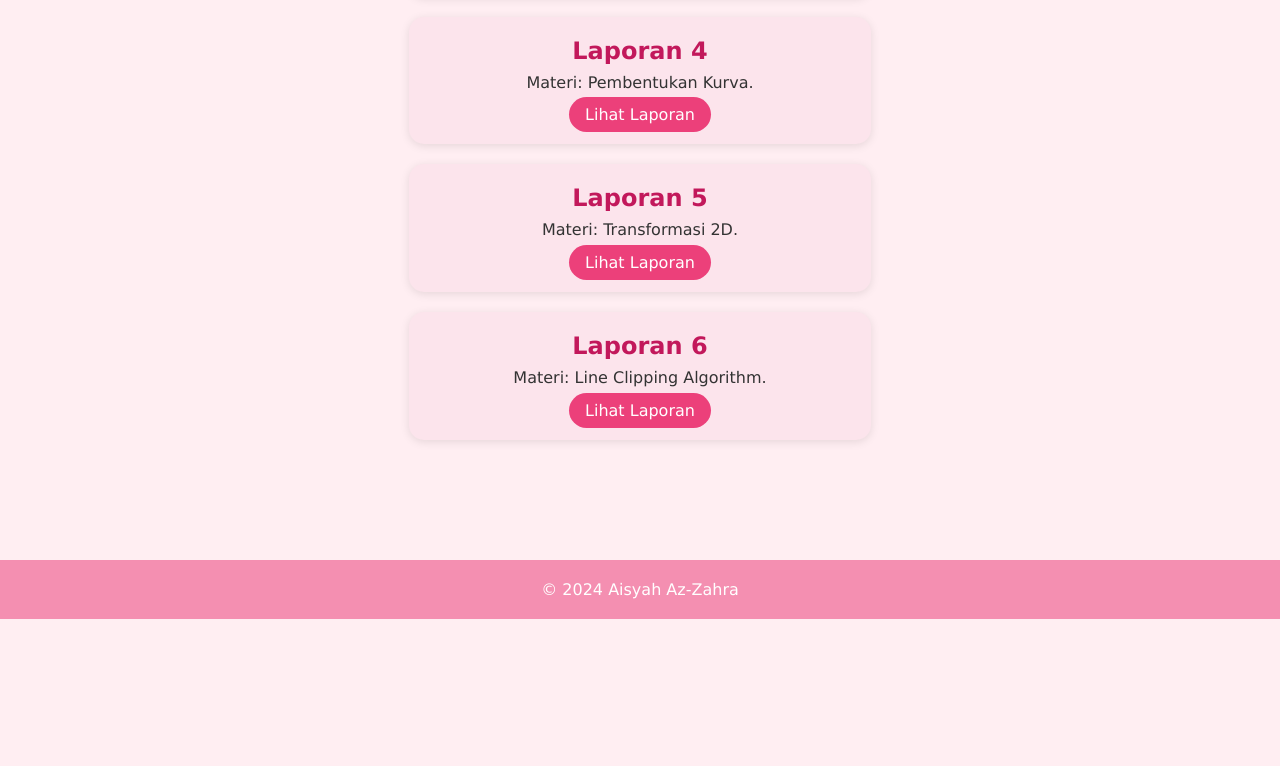
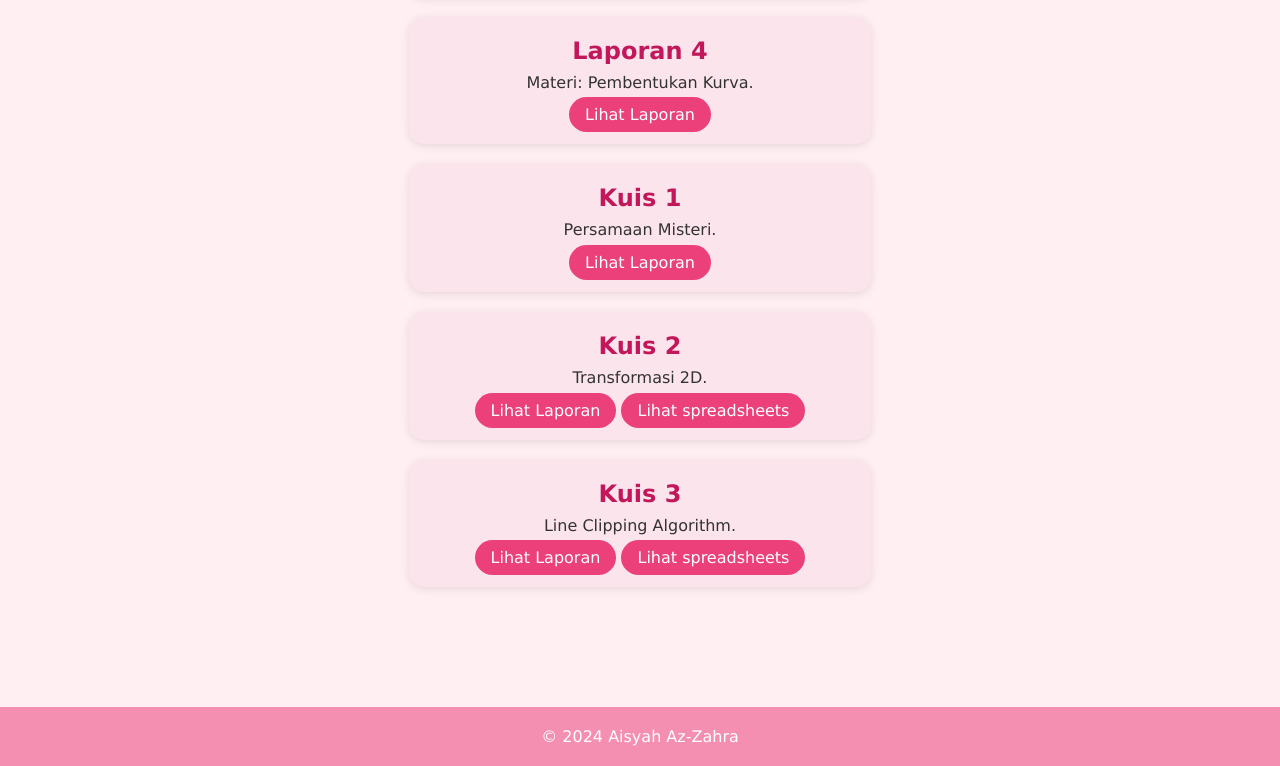
Before and after one commit to Aisyahazzahra04/2413025040, a plain HTML site: page laporan.html in a window 1280 px wide. Shown: the part 639-1405 px from the top of the page. Before the commit the page ends 1258 px from the top, so only its background shows below. Drawn offline with Linux system fonts and the light colour scheme.

Commit message:
Update 2 laporan.html

```diff
--- a/laporan.html
+++ b/laporan.html
@@ -50,15 +50,23 @@
         </div>
 
         <div class="laporan-item">
-          <h3>Laporan 5</h3>
-          <p>Materi: Transformasi 2D.</p>
-          <a href="https://drive.google.com/file/d/1P4j6gyr1wYH1O0s7HFitR-bj3wohd_Qz/view?usp=drive_link" target="_blank">Lihat Laporan</a>
+          <h3>Kuis 1</h3>
+          <p>Persamaan Misteri.</p>
+          <a href="https://drive.google.com/file/d/1k6cAoE0GkMlfYxTJxVTuEt-aYJ0mwdO9/view?usp=drive_link" target="_blank">Lihat Laporan</a>
         </div>
 
         <div class="laporan-item">
-          <h3>Laporan 6</h3>
-          <p>Materi: Line Clipping Algorithm.</p>
+          <h3>Kuis 2</h3>
+          <p>Transformasi 2D.</p>
+          <a href="https://drive.google.com/file/d/1P4j6gyr1wYH1O0s7HFitR-bj3wohd_Qz/view?usp=drive_link" target="_blank">Lihat Laporan</a>
+          <a href="https://docs.google.com/spreadsheets/d/1159jB22FtbKRDpnFPx7XddmZ7wGnBRkWtl06-xY-UsQ/edit?usp=sharing" target="_blank">Lihat spreadsheets</a>
+        </div>
+
+        <div class="laporan-item">
+          <h3>Kuis 3</h3>
+          <p>Line Clipping Algorithm.</p>
           <a href="https://drive.google.com/file/d/1e4TyQ4iRvEBsAKnBNGgb-Ls--Zndl4Pf/view?usp=drive_link" target="_blank">Lihat Laporan</a>
+          <a href="https://docs.google.com/spreadsheets/d/1v-0bRdx9ACR1DvQJ8ySHTwgOawuGAgb8E-cPnPqfWME/edit?usp=sharing" target="_blank">Lihat spreadsheets</a>
         </div>
 
       </div>
```
